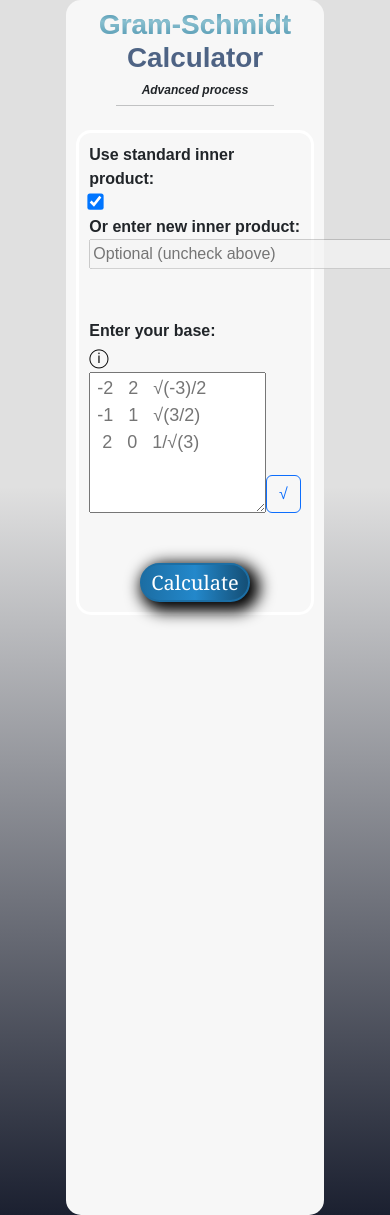
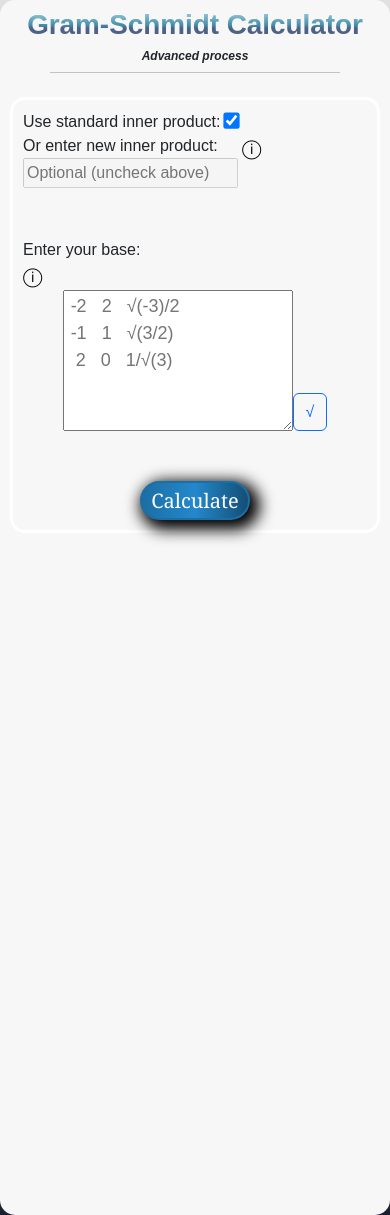
Before and after one commit to OfekCoh/Advanced-Gram-Schmidt, a Django app: page / in a window 390 px wide; the page is wider, and only the part inside the window is pictured. Run offline with Django 4.2, Linux system fonts and the light colour scheme; parts of the project's set-up code (start-up, migrations or seed data) failed here and were passed over.

Commit message:
suited-for-smaller-screens

```diff
--- a/main/forms.py
+++ b/main/forms.py
@@ -42,7 +42,7 @@ class HomeForm(forms.Form):
     newInner=forms.CharField( max_length=50,
                               label='Or enter new inner product',
                               required=False,
-                              widget=forms.TextInput(attrs={'id':'newInner', 'size':'30',
+                              widget=forms.TextInput(attrs={'id':'newInner',
                                                             'placeholder': '(Optional)',
                                                             'readonly': True}))
 
--- a/main/templates/main/base.html
+++ b/main/templates/main/base.html
@@ -74,12 +74,15 @@
                     margin-left: 100px;
             }
         }
-        @media screen and (max-width: 500px) {
+        @media screen and (max-width: 650px) {
             .sidenav {
                display: none;
             }
             .main {
                 margin-left: 0;
+            }
+            .content{
+                width: 100vw;
             }
         }
 
--- a/main/templates/main/home.html
+++ b/main/templates/main/home.html
@@ -1,7 +1,7 @@
 {% extends 'main/base.html' %}
 
 {% block content %}
-    <Style>
+    <style>
         #calculate{   /* the submit button- calculate */
             color: rgb(255, 255, 255);
             cursor: pointer;
@@ -73,7 +73,7 @@
             flex-direction: column;
             border: 2px solid lightblue;
             text-align: center;
-            width: 31vw;
+            /* width: 31vw; */
             max-width: 500px;
         }
         .second-row-inner{
@@ -128,7 +128,8 @@
 
         }
         .old-base{
-            font-size:16px;
+            font-size:0.8em;
+            max-width: 90%;
         }
         .vector{
             display: flex;
@@ -177,6 +178,7 @@
             font-size: 14px;
             visibility: hidden;
             width: 20vw;
+            min-width: 88px;
             background-color: rgb(214, 207, 202);
             color: #000000;
             border-radius: 6px;
@@ -220,7 +222,13 @@
                width: min-content;
             }
         }
-    </Style>
+
+        @media screen and (max-width: 400px){
+            .get-input{
+                font-weight: 400;
+            }
+        }
+    </style>
 
     <form method="post">
         {% csrf_token %}
--- a/mysite/settings.py
+++ b/mysite/settings.py
@@ -21,11 +21,14 @@ BASE_DIR = Path(__file__).resolve().parent.parent
 
 # SECURITY WARNING: keep the secret key used in production secret!
 SECRET_KEY = os.environ.get("SECRET_KEY")
+# SECRET_KEY = 'os.environ.get("SECRET_KEY")'
 
 # SECURITY WARNING: don't run with debug turned on in production!
 DEBUG = os.environ.get("DEBUG", "False").lower() == "true"
+# DEBUG = True
 
 ALLOWED_HOSTS = os.environ.get("ALLOWED_HOSTS").split(" ")
+# ALLOWED_HOSTS = []
 
 
 # Application definition
```
